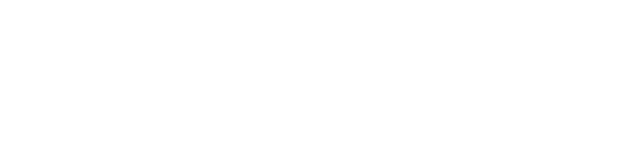
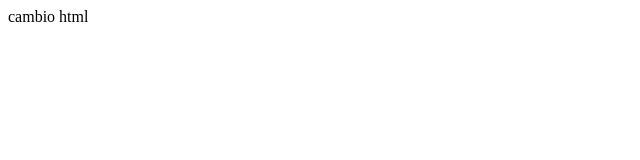
Before and after one commit to dzymartin/actividad_prueba_gib, a plain HTML site: page index.html in a window 1280 px wide. Shown: the whole page, without its empty margins (0-640 px from the left). Drawn offline with Linux system fonts and the light colour scheme.

Commit message:
primer cambio

```diff
--- a/index.html
+++ b/index.html
@@ -1,4 +1,4 @@
 <html>
-
+  cambio html
 
 </html>
```
